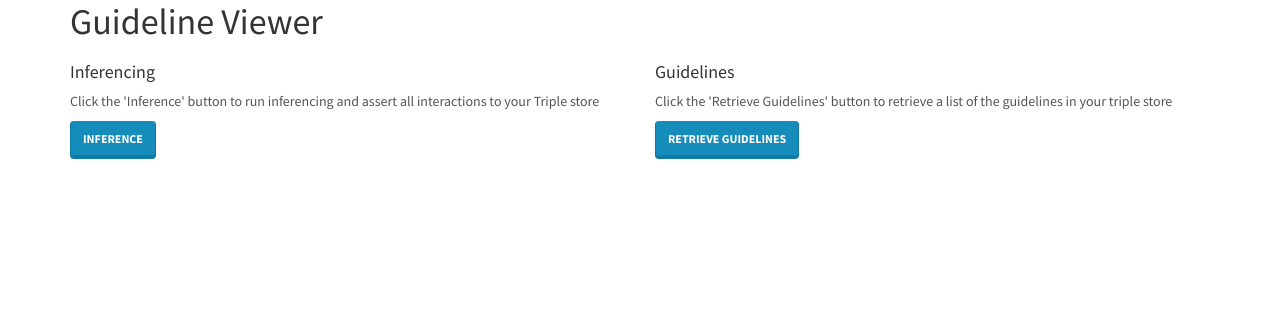
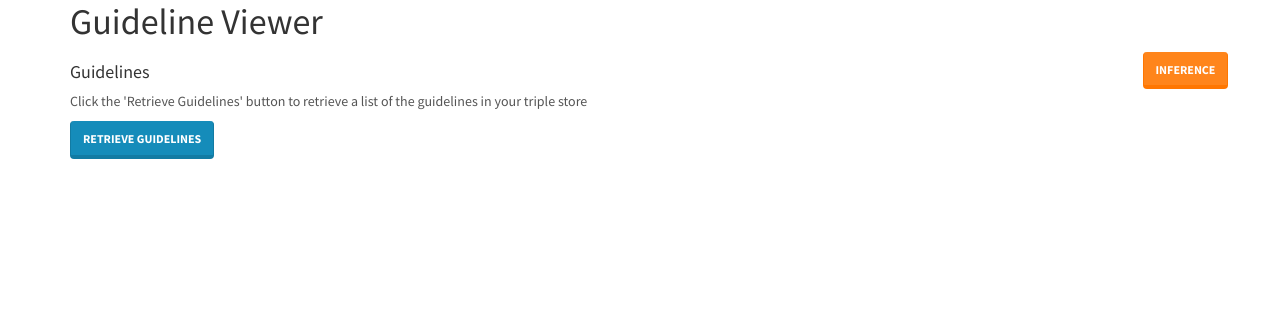
Before and after one commit to Data2Semantics/guidelines, a Flask app: page / in a window 1280 px wide. Shown: the part 18-350 px from the top of the page. Run offline with Flask 2, Linux system fonts and the light colour scheme; some libraries are stand-ins or nearby versions.

Commit message:
Minor changes to layout

```diff
--- a/src/app/templates/base.html
+++ b/src/app/templates/base.html
@@ -15,12 +15,13 @@
             </div>
         </div>
         <div class="row">
-            <div class='col-md-6'>
+            <div class='col-md-11'>
+                {% include 'guidelines.html' %}
+            </div>
+            <div class='col-md-1'>
                 {% include 'inference.html' %}
             </div>
-            <div class='col-md-6'>
-                {% include 'guidelines.html' %}
-            </div>
+
         </div>
 
         {% include 'recommendations.html' %}
--- a/src/app/templates/inference.html
+++ b/src/app/templates/inference.html
@@ -1,8 +1,6 @@
 <div class="row">
     <div class="col-md-12">
-        <h4>Inferencing</h4>
-        <p>Click the 'Inference' button to run inferencing and assert all interactions to your Triple store</p>
-        <a class="btn btn-primary" id="inferenceButton">Inference</a>
+        <a class="btn btn-warning" id="inferenceButton">Inference</a>
     </div>
 </div>
 <!-- <div class="row" id="gl_list_row">
```
